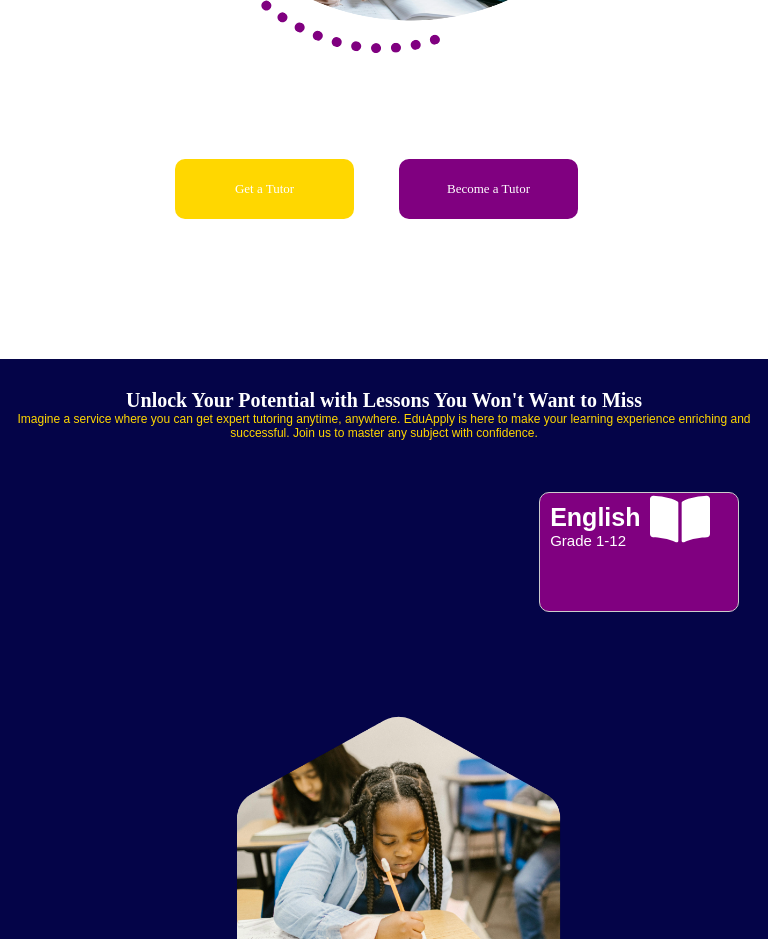
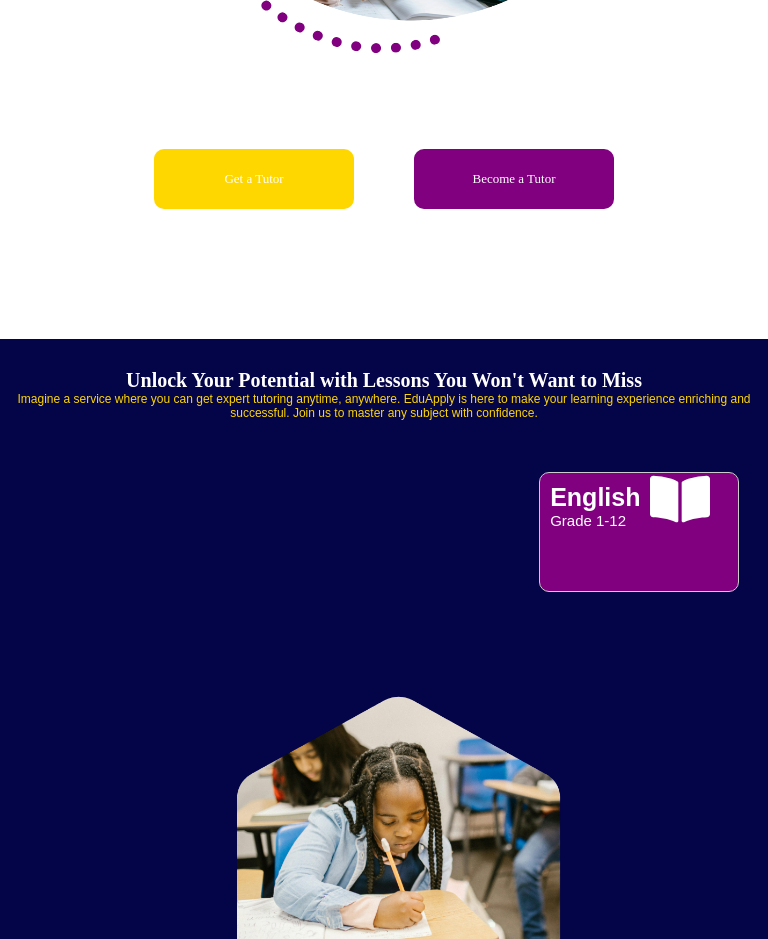
Before and after one commit to BuhleDamane/eduapply, a React (Create React App) app: page / in a window 768 px wide. Shown: the part 860-1799 px from the top of the page. Built offline with nearby package versions, Linux system fonts and the light colour scheme.

Commit message:
Update Main.css

```diff
--- a/src/Main.css
+++ b/src/Main.css
@@ -91,13 +91,13 @@
 
     }
     .intro{
-
+     color: orange;
     }
     .slogan-h1{
-      margin-top: 70px;
-      padding: 0 10px;
-      font-size: 65px;
       font-family: "Playfair Display", serif;
+    }
+    .intro h1{
+      font-size: 45px;
     }
     .slogan-p{
       color: darkgray;
@@ -143,34 +143,25 @@
       margin-top: 50px;
     }
 
-    .buttons{
-      margin: 120px;
-      margin-top: -120px;
 
-    }
     .butt1{
-      margin: 10px 20px;
+
       background-color: gold;
       color: #fff;
       font-weight: 500;
       border: none;
-      width: 200px;
-      height: 60px;
       border-radius: 10px;
       font-family: "Playfair Display", serif;
       font-size: 18px;
     }
     .butt2{
-      margin: 10px 20px;
       background-color: purple;
       color: #fff;
       font-weight: 500;
       border: none;
-      width: 200px;
-      height: 60px;
       border-radius: 10px;
       font-family: "Playfair Display", serif;
-      font-size: 18px;
+      font-size: 18px ;
     }
   }
 
@@ -178,9 +169,6 @@
     .wrap{
         display: flex;
 
-      }
-      .intro{
-        padding: 110px 55px;
       }
       .slogan-h1{
         margin-top: 20px;
@@ -238,27 +226,26 @@
 
       .buttons{
         margin-top: -100px;
-        display: flex;
+        width: 150px;
+        height: 45px;
+
       }
+
       .butt1{
-        margin: 10px 5px;
         background-color: gold;
         color: #fff;
         font-weight: 500;
         border: none;
-        width: 150px;
         height: 45px;
         border-radius: 10px;
         font-family: "Playfair Display", serif;
         font-size: 10px;
       }
       .butt2{
-        margin: 10px 20px;
         background-color: purple;
         color: #fff;
         font-weight: 500;
         border: none;
-        width: 150px;
         height: 45px;
         border-radius: 10px;
         font-family: "Playfair Display", serif;
@@ -332,29 +319,24 @@
 
   .buttons{
     margin-top: -100px;
-    display: flex;
-    padding: 10px 50px;
   }
   .butt1{
-    margin: 10px 5px;
     background-color: gold;
     color: #fff;
     font-weight: 500;
     border: none;
-    width: 150px;
-    height: 45px;
+
     border-radius: 10px;
     font-family: "Playfair Display", serif;
     font-size: 13px;
   }
   .butt2{
-    margin: 10px 20px;
+
     background-color: purple;
     color: #fff;
     font-weight: 500;
     border: none;
-    width: 150px;
-    height: 45px;
+
     border-radius: 10px;
     font-family: "Playfair Display", serif;
     font-size: 13px;
```
